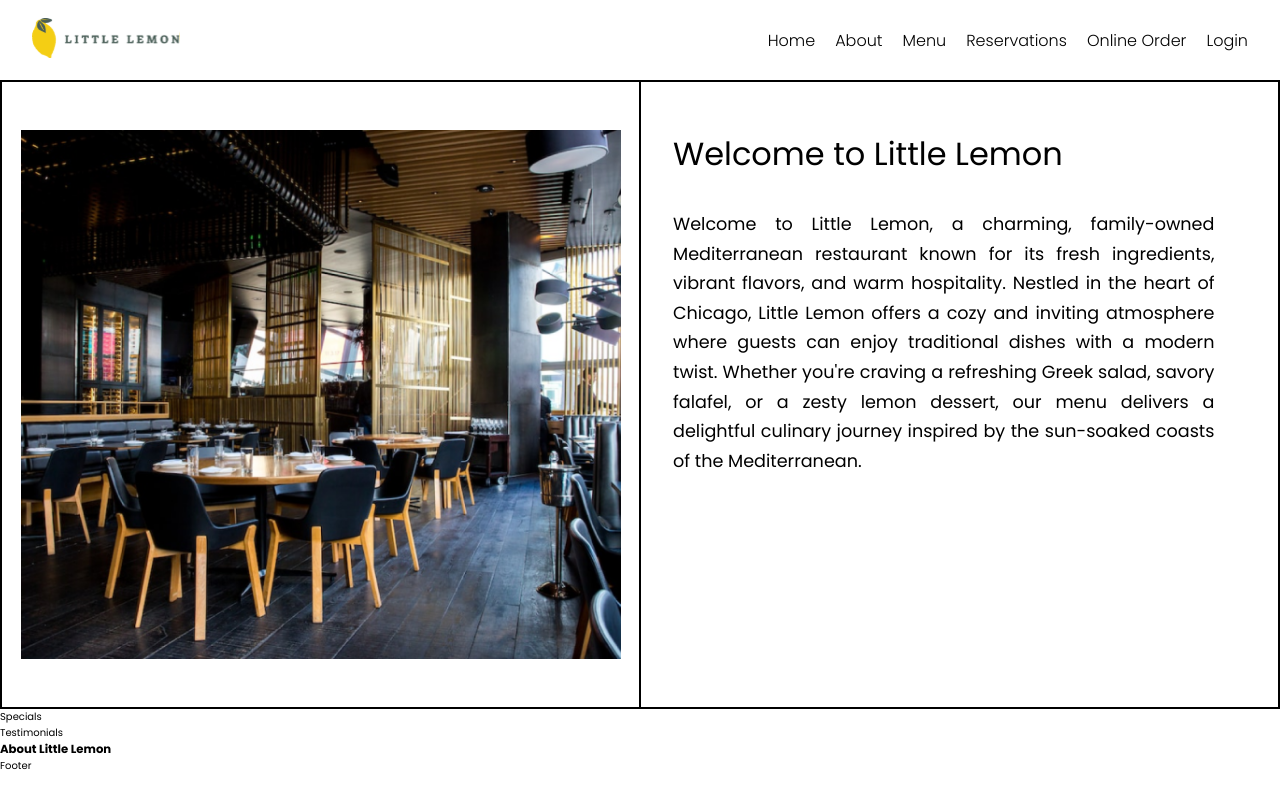
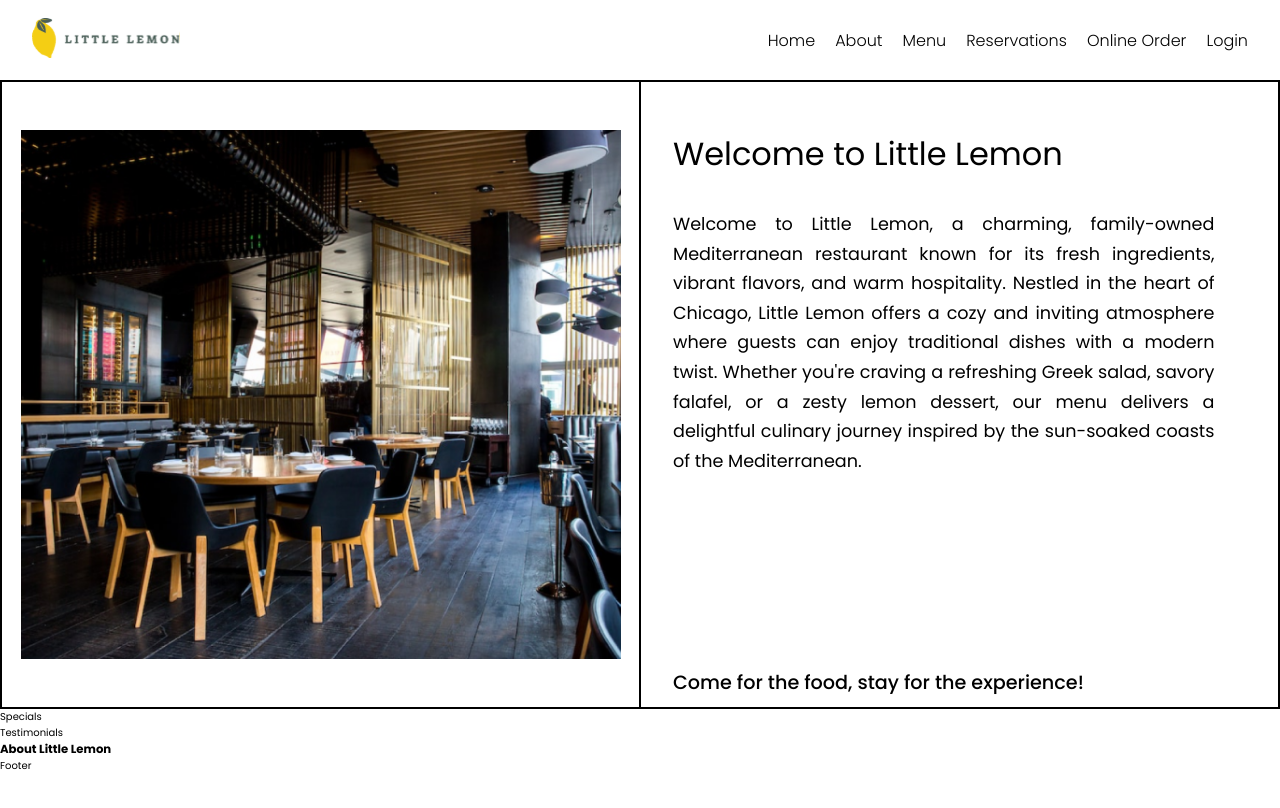
Before and after one commit to billyenglish/little-lemon, a React (Vite) app: page / in a window 1280 px wide. Shown: the top 808 px of the page. Built offline with nearby package versions, Linux system fonts and the light colour scheme.

Commit message:
Adding Home Image and Home Description to the Home Section.

```diff
--- a/src/subcomponents/Home.jsx
+++ b/src/subcomponents/Home.jsx
@@ -21,6 +21,10 @@ const Home = () => {
                     lemon dessert, our menu delivers a delightful culinary journey inspired by the sun-soaked coasts
                     of the Mediterranean.
                 </p>
+
+                <p className="hero-intro-paragraph second-paragraph">
+                    Come for the food, stay for the experience!
+                </p>
             </div>
         </section>
     );
```
